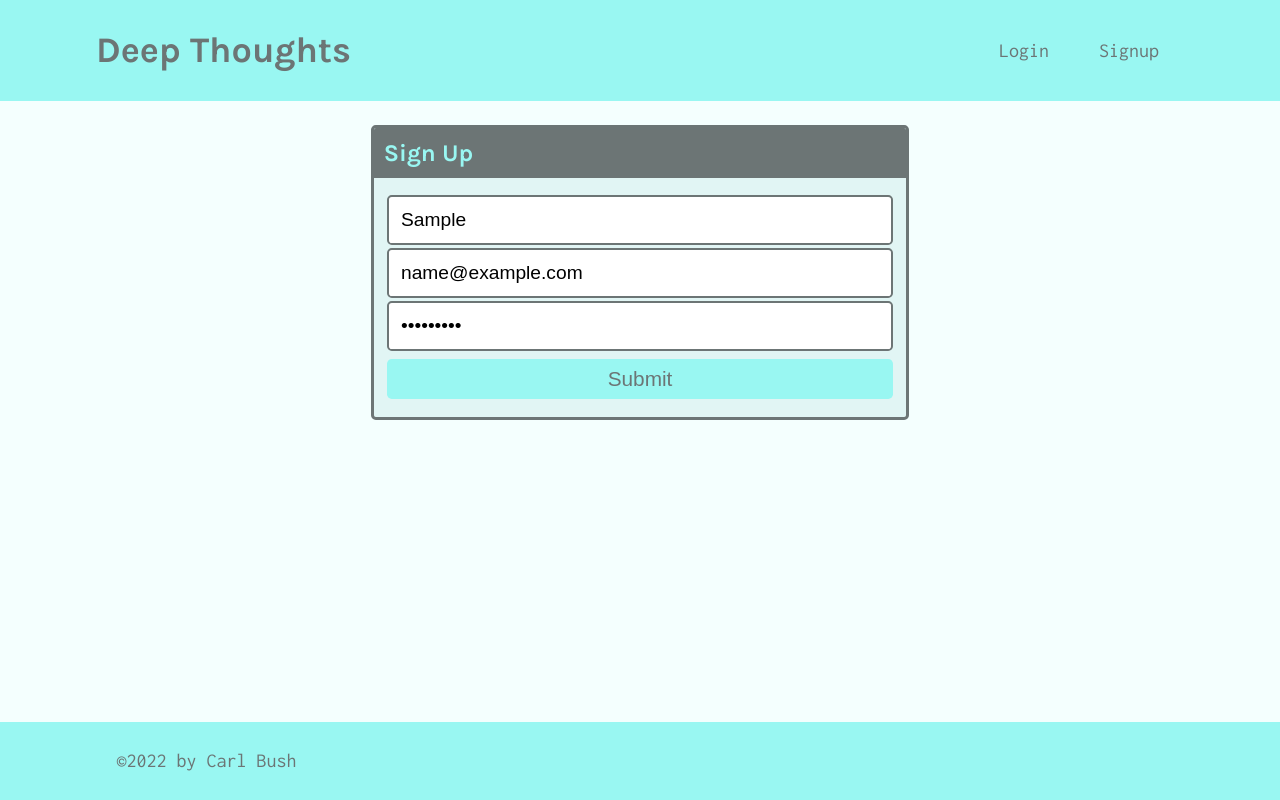
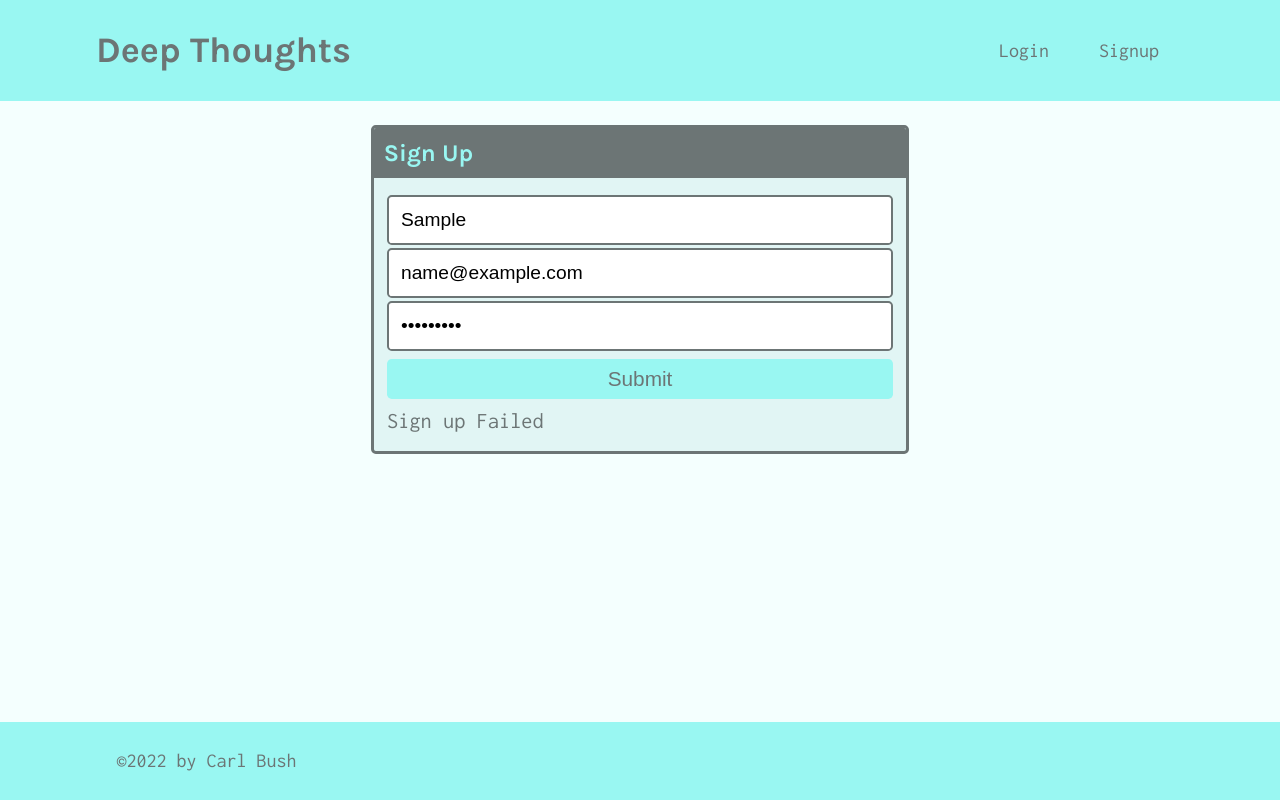
Before and after one commit to CarlBush/deep-thoughts, a React (Create React App) app in the folder client/: page /signup in a window 1280 px wide. Both pictures are taken after typing "Sample", "name@example.com", "Sample123" into the empty fields and a click on the button "Submit". Built offline with nearby package versions, Linux system fonts and the light colour scheme; no server answers.

Commit message:
sign up token frontend

```diff
--- a/client/src/pages/Signup.js
+++ b/client/src/pages/Signup.js
@@ -1,6 +1,13 @@
 import React, { useState } from 'react';
+import { useMutation } from "@apollo/client";
+import { ADD_USER } from '../utils/mutation';
 
 const Signup = () => {
+
+  //useMutation() Hook creates and prepares a JavaScript function that wraps around our mutation code and returns it to us
+  //returns in the form of the addUser function that's returned
+  const [addUser, { error }] = useMutation(ADD_USER);
+
   const [formState, setFormState] = useState({ username: '', email: '', password: '' });
 
   // update state based on form input changes
@@ -16,6 +23,16 @@
   // submit form
   const handleFormSubmit = async (event) => {
     event.preventDefault();
+    //use try/catch instead of promises to handle errors
+    try {
+      // execute addUser mutation and pass in variable data from form
+      const { data } = await addUser({
+        variables: { ...formState }
+      });
+      console.log(data)
+    } catch (e) {
+      console.log(e);
+    }
   };
 
   return (
@@ -56,6 +73,7 @@
                 Submit
               </button>
             </form>
+            {error && <div>Sign up Failed</div>}
           </div>
         </div>
       </div>
--- /dev/null
+++ b/client/src/utils/mutation.js
@@ -0,0 +1,25 @@
+import { gql } from '@apollo/client';
+
+export const LOGIN_USER = gql`
+  mutation login($email: String!, $password: String!) {
+    login(email: $email, password: $password) {
+      token
+      user {
+        _id
+        username
+      }
+    }
+  }
+`;
+
+export const ADD_USER = gql`
+  mutation addUser($username: String!, $email: String!, $password: String!) {
+    addUser(username: $username, email: $email, password: $password) {
+      token
+      user {
+        _id
+        username
+      }
+    }
+  }
+`;
```
